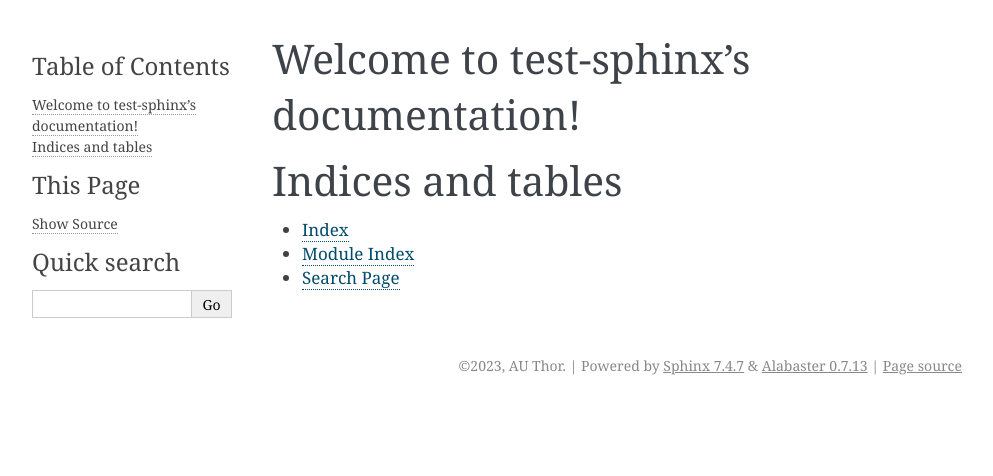
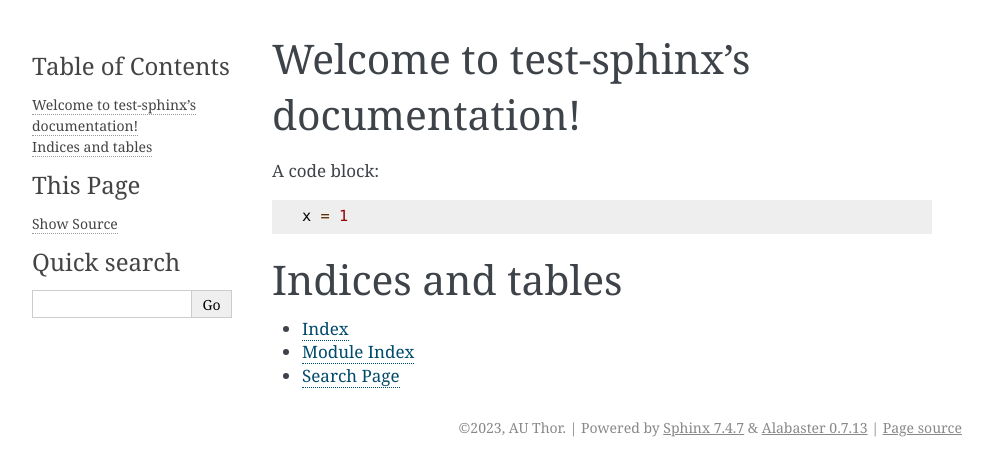
Before and after one commit to bradbell/test_sphinx, a Sphinx documentation site: the page built from source/index.rst, in a window 1280 px wide. Shown: the top 476 px of the page, without its empty margins (148-1141 px from the left). Built offline with Sphinx 7.4.7, drawn with Linux system fonts in a browser that asks for light colours.

Commit message:
add copybutton

```diff
--- a/source/conf.py
+++ b/source/conf.py
@@ -14,7 +14,9 @@
 # -- General configuration ---------------------------------------------------
 # https://www.sphinx-doc.org/en/master/usage/configuration.html#general-configuration
 
-extensions = []
+extensions = [
+   'sphinx_copybutton'
+]
 
 templates_path = ['_templates']
 exclude_patterns = []
--- a/source/index.rst
+++ b/source/index.rst
@@ -10,7 +10,9 @@
    :maxdepth: 2
    :caption: Contents:
 
+A code block::
 
+   x = 1
 
 Indices and tables
 ==================
```
Also changed, not shown: 1 other file.
